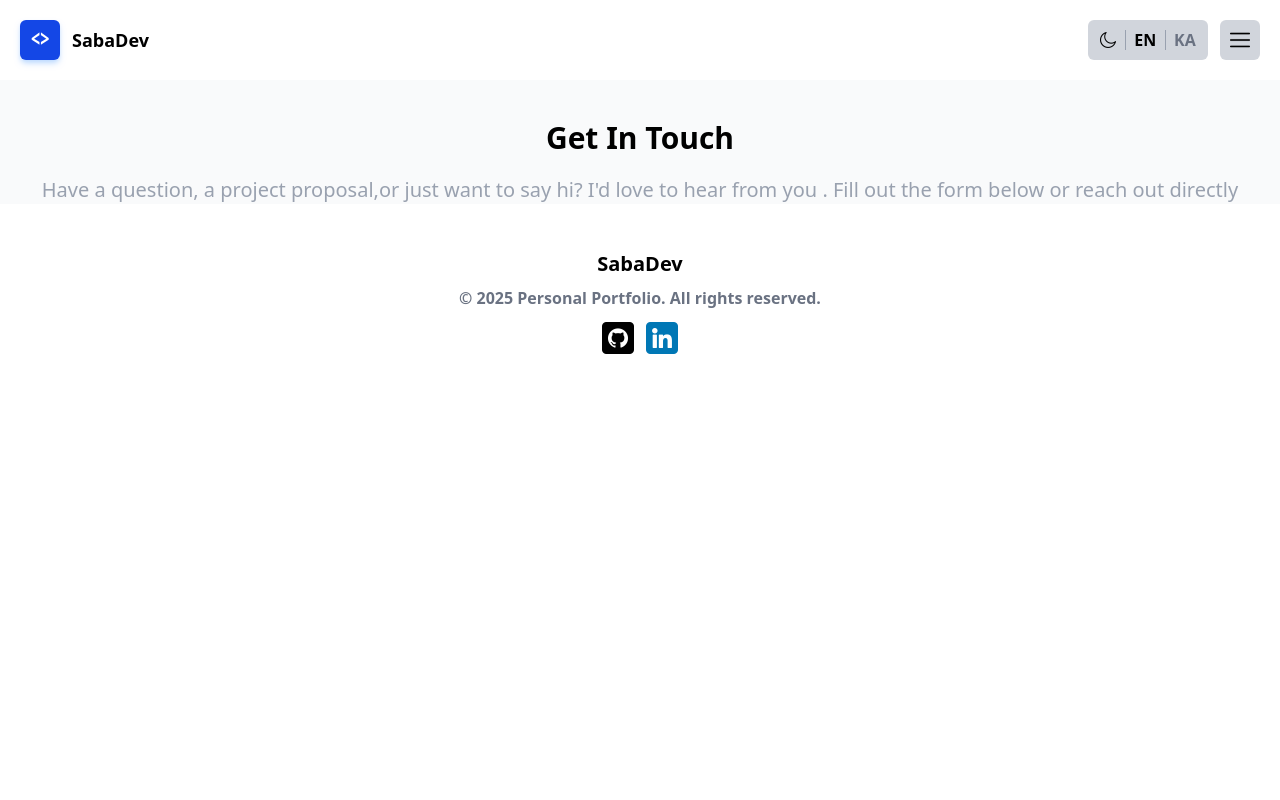
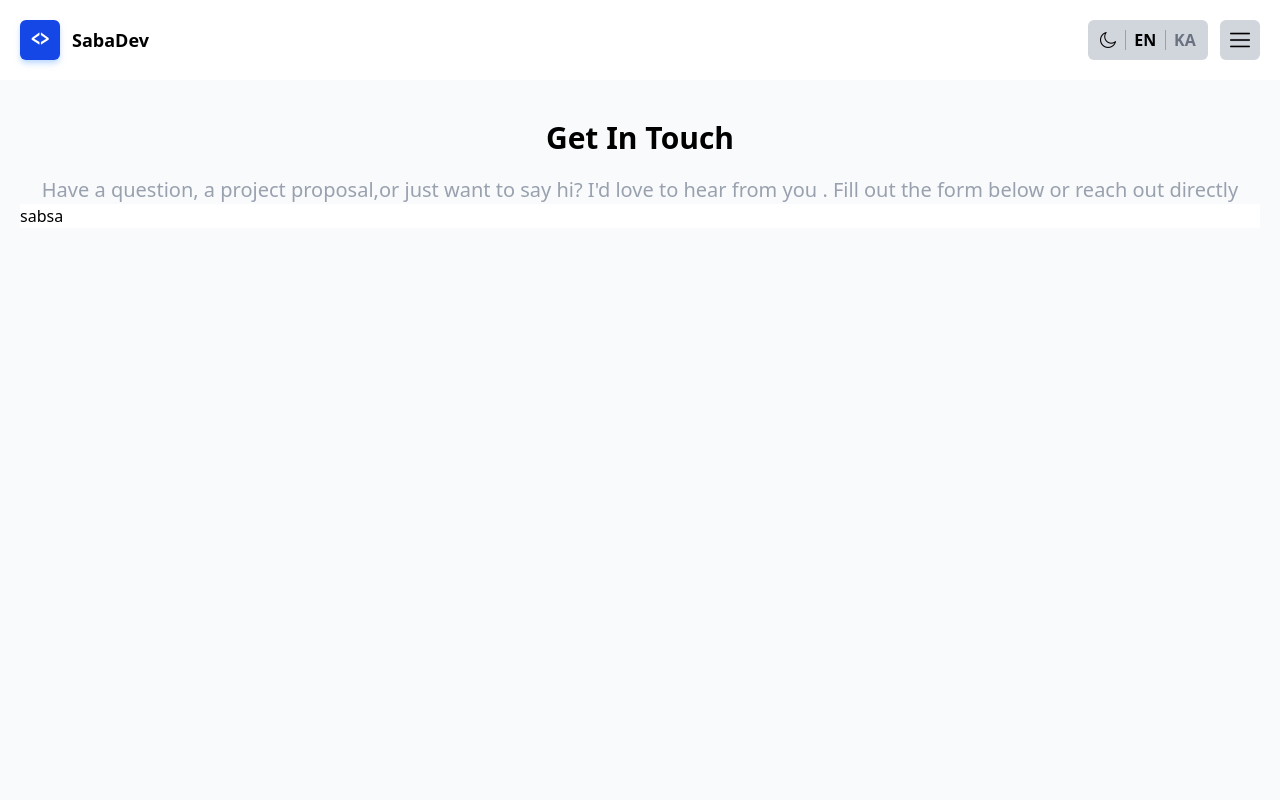
Before and after one commit to sabaPhruidze/portfolio, a React (Vite) app: page /contacts in a window 1280 px wide. Shown: the top 800 px of the page. Built offline with nearby package versions, Linux system fonts and the light colour scheme.

Commit message:
now I will start creating form for contact page, but it will be react-hook-form zod and zodresolver in order to demonstrate what I have learne

```diff
--- /dev/null
+++ b/src/components/contact/InputBox.tsx
@@ -0,0 +1,13 @@
+import React from "react";
+
+const InputBox = () => {
+  return (
+    <section className="bg-white">
+      <form>
+        <fieldset>sabsa</fieldset>
+      </form>
+    </section>
+  );
+};
+
+export default InputBox;
--- a/src/pages/Contact.tsx
+++ b/src/pages/Contact.tsx
@@ -1,9 +1,11 @@
 import GetInTouch from "../components/contact/GetInTouch";
+import InputBox from "../components/contact/InputBox";
 
 const Contact = () => {
   return (
-    <div className="px-5 pt-10 bg-gray-50">
+    <div className="px-5 pt-10 bg-gray-50 h-200">
       <GetInTouch />
+      <InputBox />
     </div>
   );
 };
```
